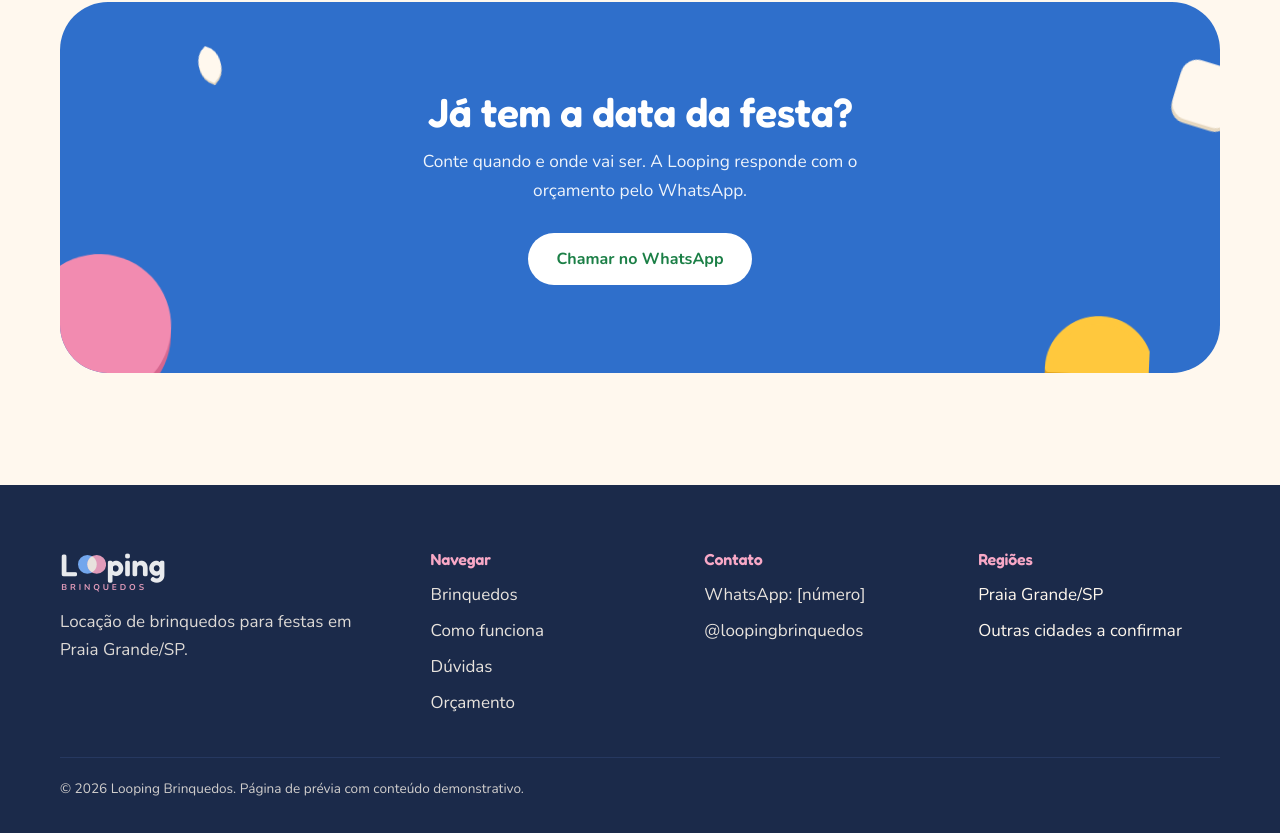
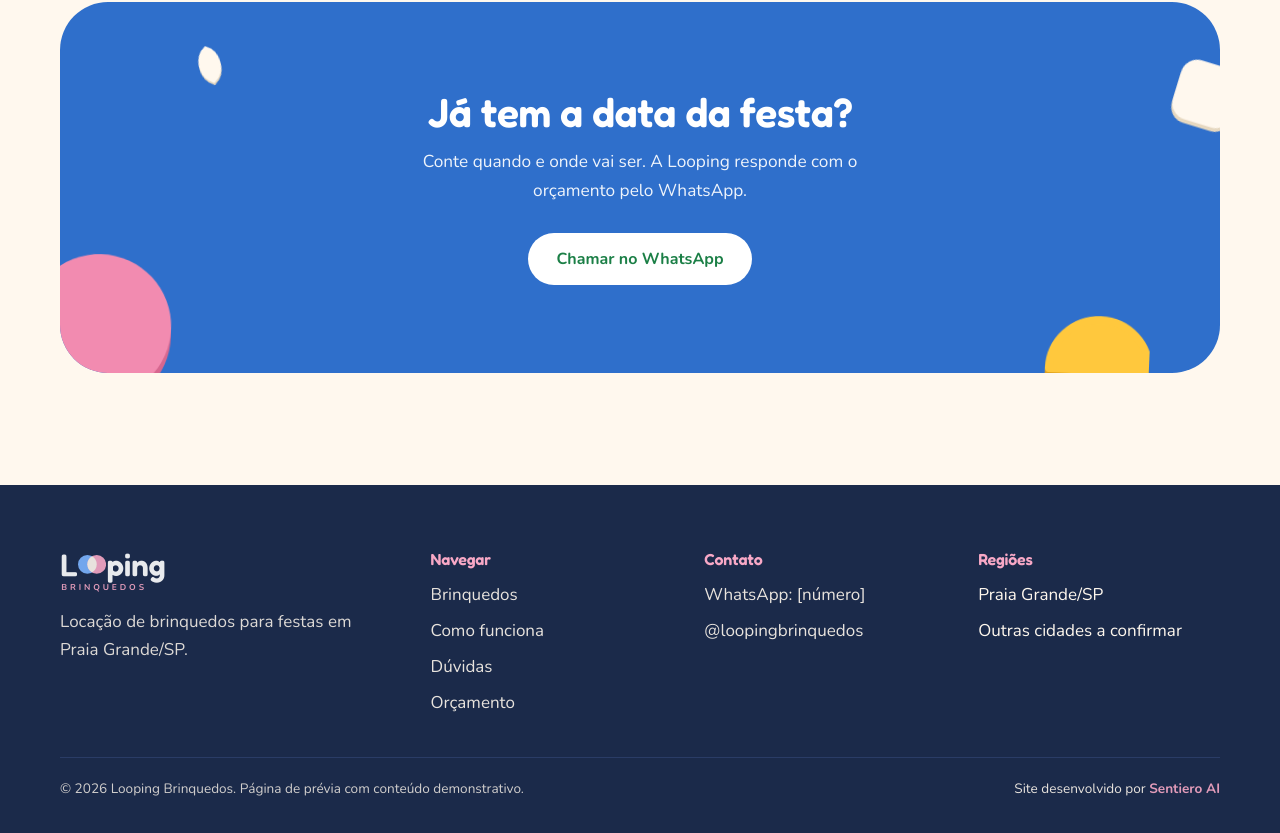
Before and after one commit to Ort0x36/loopingbrinquedos, a plain HTML site: page index.html in a window 1280 px wide. Shown: the part 8055-8888 px from the top of the page. Drawn offline with nearby package versions, Linux system fonts and the light colour scheme.

Commit message:
Crédito da Sentiero AI no rodapé
Co-Authored-By: Claude Opus 5.5 <noreply@anthropic.com>

```diff
--- a/index.html
+++ b/index.html
@@ -340,7 +340,8 @@ footer a{text-decoration:none;opacity:.9}footer a:hover{text-decoration:underlin
 @media(max-width:800px){.fg{grid-template-columns:1fr 1fr}}@media(max-width:520px){.fg{grid-template-columns:1fr}}
 footer ul{list-style:none;padding:0;display:grid;gap:8px}
 footer h3{font-size:1rem;margin-bottom:12px;color:#F8A8C6}
-.copy{border-top:1px solid #2A3C66;margin-top:40px;padding-top:20px;font-size:.85rem;opacity:.8}
+.copy{border-top:1px solid #2A3C66;margin-top:40px;padding-top:20px;font-size:.85rem;display:flex;justify-content:space-between;flex-wrap:wrap;gap:6px 24px}
+.copy p{opacity:.8}.copy .cred{opacity:.9}.copy strong{color:#F8A8C6;font-weight:700}
 
 /* ---------- Avisos e WhatsApp fixo ---------- */
 .toast{position:fixed;left:50%;bottom:calc(24px + env(safe-area-inset-bottom,0px));transform:translate(-50%,140px);background:var(--navy);color:#fff;padding:14px 22px;border-radius:999px;z-index:40;transition:transform .4s var(--spring);max-width:min(92vw,440px);font-weight:700;text-align:center;box-shadow:0 12px 30px -10px rgba(0,0,0,.4)}
@@ -540,7 +541,7 @@ footer h3{font-size:1rem;margin-bottom:12px;color:#F8A8C6}
   <div><h3>Contato</h3><ul><li><a class="wal" href="#">WhatsApp: [número]</a></li><li><a href="https://www.instagram.com/loopingbrinquedos" target="_blank" rel="noopener">@loopingbrinquedos</a></li></ul></div>
   <div><h3>Regiões</h3><ul><li>Praia Grande/SP</li><li>Outras cidades a confirmar</li></ul></div>
  </div>
- <p class="copy">© 2026 Looping Brinquedos. Página de prévia com conteúdo demonstrativo.</p>
+ <div class="copy"><p>© 2026 Looping Brinquedos. Página de prévia com conteúdo demonstrativo.</p><p class="cred">Site desenvolvido por <strong>Sentiero AI</strong></p></div>
 </div></footer>
 
 <a class="wa wal" href="#" aria-label="Chamar no WhatsApp"><svg width="30" height="30" viewBox="0 0 24 24" fill="#fff" aria-hidden="true"><path d="M12 2a10 10 0 0 0-8.6 15L2 22l5.2-1.4A10 10 0 1 0 12 2zm5.2 14c-.2.6-1.3 1.2-1.8 1.2-.5.1-1 .2-3.3-.7-2.8-1.1-4.5-4-4.7-4.2-.1-.2-1.1-1.5-1.1-2.8s.7-2 1-2.3c.2-.3.5-.3.7-.3h.5c.2 0 .4 0 .6.5l.8 2c.1.2.1.3 0 .5l-.4.6c-.1.1-.3.3-.1.6.7 1.1 1.5 1.8 2.6 2.4.3.1.5.1.6-.1l.8-1c.2-.2.4-.2.6-.1l1.9.9c.3.1.4.2.5.3.1.3.1.8-.1 1.4z"/></svg></a>
```
